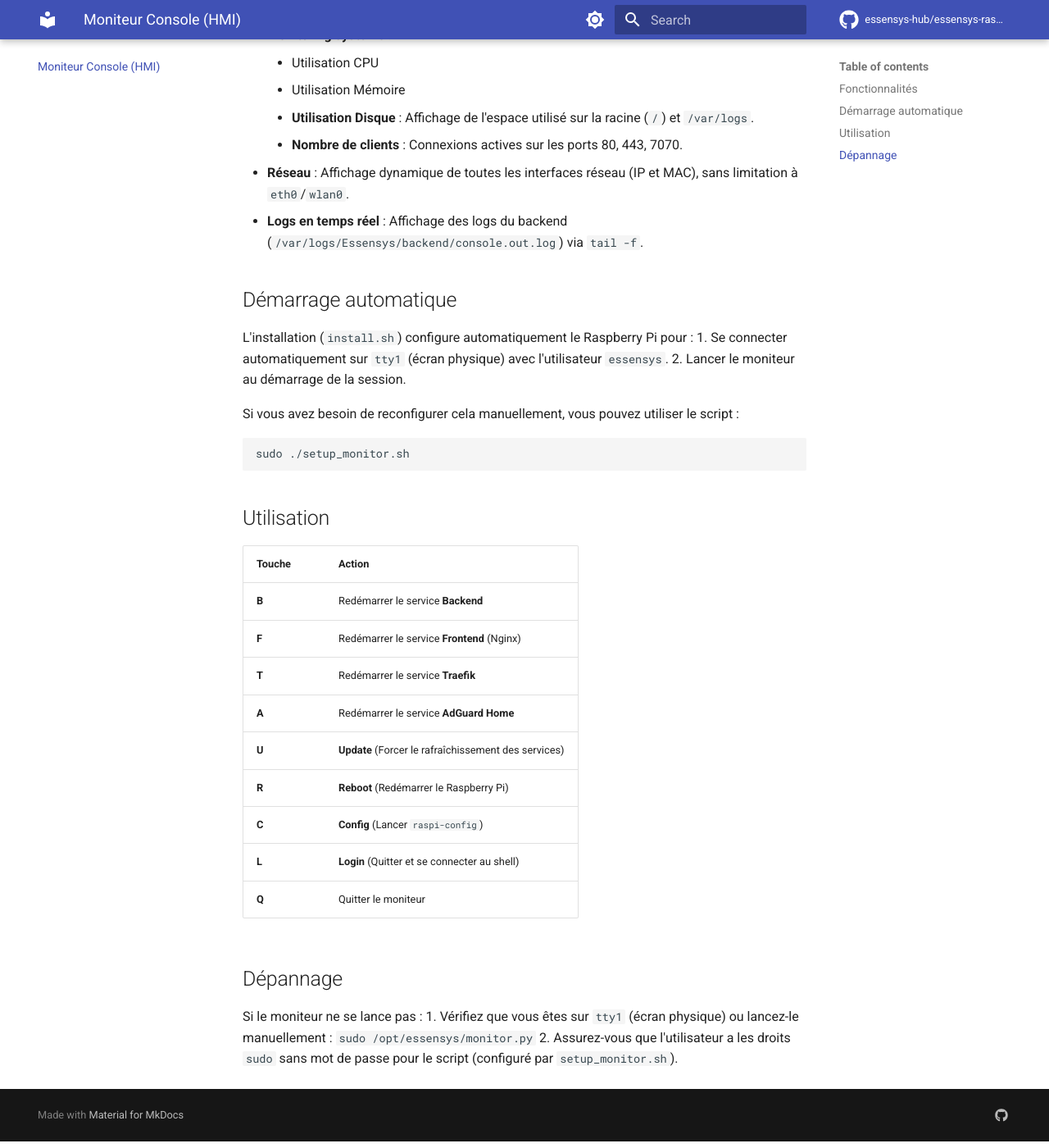
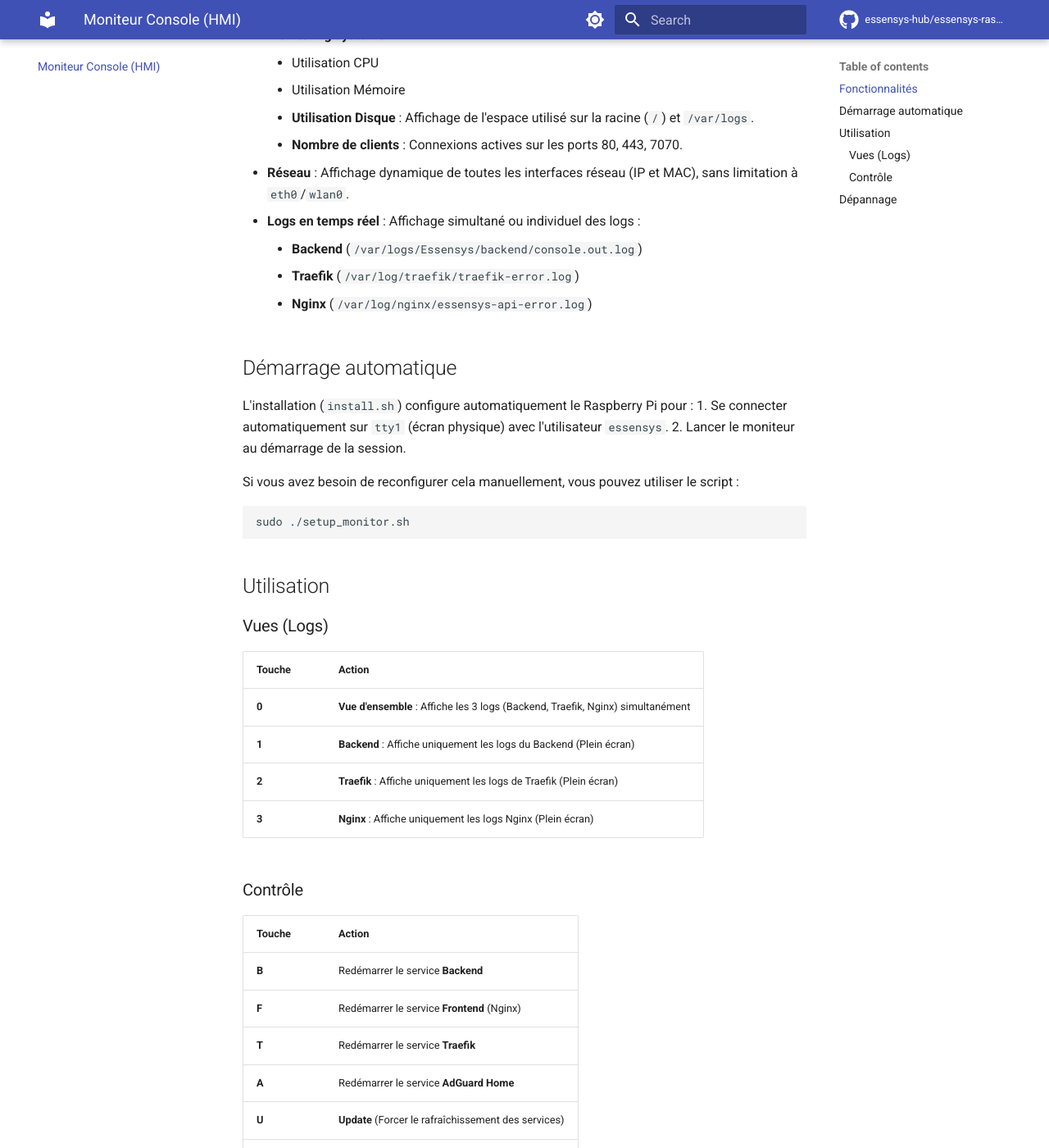
Before and after one commit to essensys-hub/essensys-raspberry-install, an MkDocs documentation site: the page built from docs/monitor.md, in a window 1280 px wide and 1400 px high, scrolled down 1050 px. Shown: the whole window at 82% size. Built offline with MkDocs 1.6.1 and Material for MkDocs 9.7.7, drawn with Linux system fonts in a browser that asks for light colours; comment, search, counter and statistics services are not loaded; the version menu is left out.

Commit message:
Update monitor usage docs with multi-log view and keys (0-3)

````diff
--- a/docs/monitor.md
+++ b/docs/monitor.md
@@ -20,7 +20,10 @@ Cette interface permet de :
     *   **Utilisation Disque** : Affichage de l'espace utilisé sur la racine (`/`) et `/var/logs`.
     *   **Nombre de clients** : Connexions actives sur les ports 80, 443, 7070.
 *   **Réseau** : Affichage dynamique de toutes les interfaces réseau (IP et MAC), sans limitation à `eth0`/`wlan0`.
-*   **Logs en temps réel** : Affichage des logs du backend (`/var/logs/Essensys/backend/console.out.log`) via `tail -f`.
+*   **Logs en temps réel** : Affichage simultané ou individuel des logs :
+    *   **Backend** (`/var/logs/Essensys/backend/console.out.log`)
+    *   **Traefik** (`/var/log/traefik/traefik-error.log`)
+    *   **Nginx** (`/var/log/nginx/essensys-api-error.log`)
 
 ## Démarrage automatique
 
@@ -34,6 +37,17 @@ sudo ./setup_monitor.sh
 ```
 
 ## Utilisation
+
+### Vues (Logs)
+
+| Touche | Action |
+| :--- | :--- |
+| **0** | **Vue d'ensemble** : Affiche les 3 logs (Backend, Traefik, Nginx) simultanément |
+| **1** | **Backend** : Affiche uniquement les logs du Backend (Plein écran) |
+| **2** | **Traefik** : Affiche uniquement les logs de Traefik (Plein écran) |
+| **3** | **Nginx** : Affiche uniquement les logs Nginx (Plein écran) |
+
+### Contrôle
 
 | Touche | Action |
 | :--- | :--- |
````
